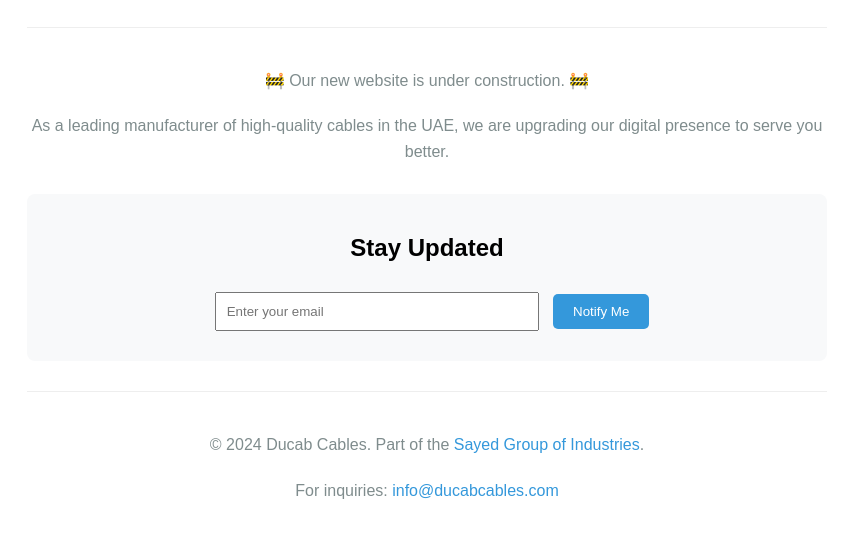
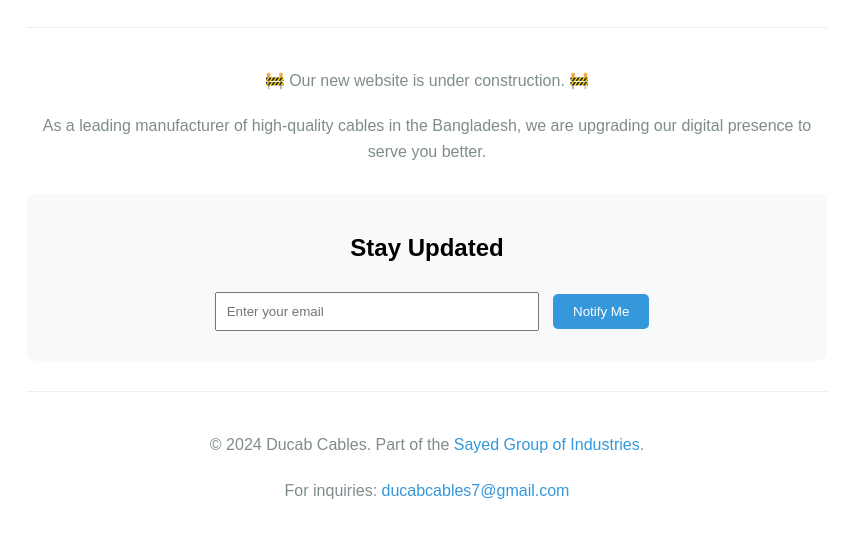
Before and after one commit to taufiqtoki/ducabcables, a plain HTML site: page index.html in a window 1280 px wide. Shown: the part 252-790 px from the top of the page, without its empty margins (213-1066 px from the left). Drawn offline with Linux system fonts and the light colour scheme.

Commit message:
Update index.html

```diff
--- a/index.html
+++ b/index.html
@@ -62,7 +62,7 @@
         <!-- Coming Soon Message -->
         <div class="company-info">
             <p>🚧 Our new website is under construction. 🚧</p>
-            <p>As a leading manufacturer of high-quality cables in the UAE, we are upgrading our digital presence to serve you better.</p>
+            <p>As a leading manufacturer of high-quality cables in the Bangladesh, we are upgrading our digital presence to serve you better.</p>
         </div>
 
         <!-- Email Subscription Form -->
@@ -79,7 +79,7 @@
         <!-- Footer -->
         <div class="company-info">
             <p>© 2024 Ducab Cables. Part of the <a href="https://sayedgroup.com" target="_blank">Sayed Group of Industries</a>.</p>
-            <p>For inquiries: <a href="mailto:ducabcables7@gmail.com">info@ducabcables.com</a></p>
+            <p>For inquiries: <a href="mailto:ducabcables7@gmail.com">ducabcables7@gmail.com</a></p>
         </div>
     </div>
 </body>
```
